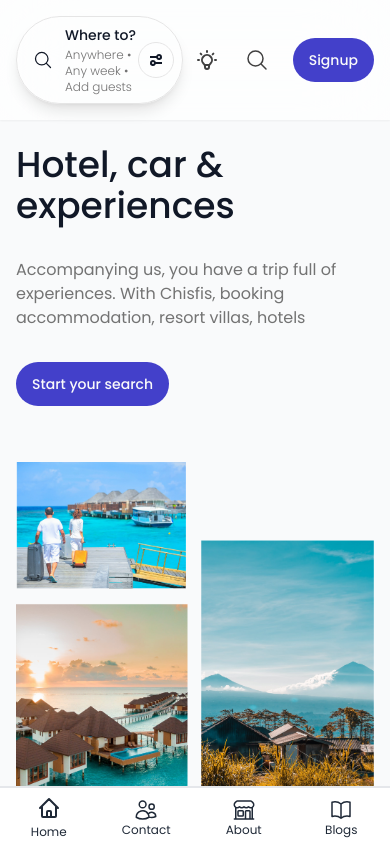
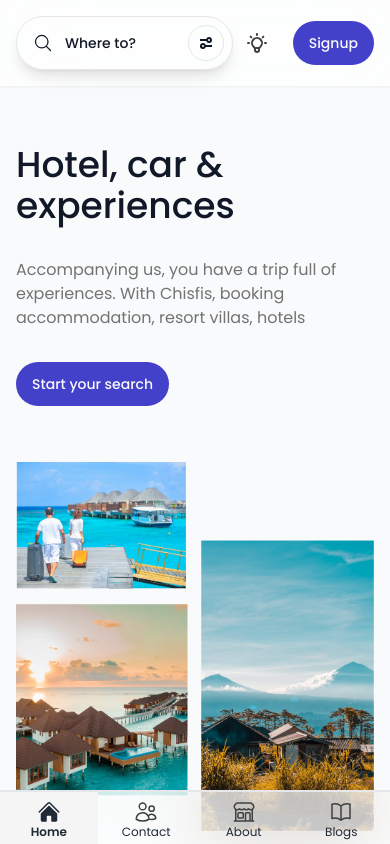
Before and after one commit to admondtamang/hostel-web, a Next.js app: page / in a window 390 px wide. Shown: the top 844 px of the page. Built offline with nearby package versions, Linux system fonts and the light colour scheme.

Commit message:
chore: bottom navigation fix

```diff
--- a/src/components/Footer.js
+++ b/src/components/Footer.js
@@ -16,52 +16,7 @@ const Footer = () => {
               className="ttnc-logo inline-block text-primary-6000 focus:outline-none focus:ring-0 w-24"
               href="/chisfis/"
             >
-              <svg
-                className="w-full hidden dark:block"
-                viewBox="0 0 65 32"
-                fill="none"
-                xmlns="http://www.w3.org/2000/svg"
-              >
-                <path
-                  d="M24.4444 14.0325C24.4444 21.4807 12.9444 29.3945 12.9444 29.3945C12.9444 29.3945 1.44444 21.4807 1.44444 14.0325C1.44444 7.51522 6.84722 2.39453 12.9444 2.39453C19.0417 2.39453 24.4444 7.51522 24.4444 14.0325Z"
-                  fill="currentColor"
-                ></path>
-                <path
-                  d="M12.9444 29.3945C12.9444 29.3945 24.4444 21.4807 24.4444 14.0325C24.4444 7.51522 19.0417 2.39453 12.9444 2.39453C6.84722 2.39453 1.44444 7.51522 1.44444 14.0325C1.44444 21.4807 12.9444 29.3945 12.9444 29.3945ZM12.9444 29.3945V2.6807"
-                  stroke="white"
-                  stroke-width="2"
-                  stroke-linecap="round"
-                  stroke-linejoin="round"
-                ></path>
-                <circle cx="13" cy="15" r="4" fill="white"></circle>
-                <path
-                  d="M31.8601 25.2216C32.951 25.2216 33.897 24.3097 33.9055 23.1761C33.897 22.0597 32.951 21.1477 31.8601 21.1477C30.7351 21.1477 29.8061 22.0597 29.8146 23.1761C29.8061 24.3097 30.7351 25.2216 31.8601 25.2216ZM43.9261 11.9091H41.3267V11.0312C41.3267 10.1449 41.6847 9.625 42.75 9.625C43.1847 9.625 43.6278 9.71875 43.9176 9.8125L44.5568 7.08523C44.1051 6.94886 43.108 6.72727 41.9915 6.72727C39.5284 6.72727 37.696 8.11648 37.696 10.9631V11.9091H35.8466V14.6364H37.696V25H41.3267V14.6364H43.9261V11.9091ZM46.1442 25H49.7749V11.9091H46.1442V25ZM47.968 10.2216C49.0504 10.2216 49.9368 9.39489 49.9368 8.38068C49.9368 7.375 49.0504 6.54829 47.968 6.54829C46.8942 6.54829 46.0078 7.375 46.0078 8.38068C46.0078 9.39489 46.8942 10.2216 47.968 10.2216ZM63.5753 15.642C63.2514 13.2301 61.3082 11.7386 58.0014 11.7386C54.652 11.7386 52.4446 13.2898 52.4531 15.8125C52.4446 17.7727 53.6804 19.0426 56.2372 19.554L58.5043 20.0057C59.6463 20.2358 60.1662 20.6534 60.1832 21.3097C60.1662 22.0852 59.3224 22.6392 58.0526 22.6392C56.7571 22.6392 55.8963 22.0852 55.6747 21.0199L52.1037 21.2074C52.4446 23.7131 54.5753 25.2557 58.044 25.2557C61.4361 25.2557 63.8651 23.5256 63.8736 20.9432C63.8651 19.0511 62.6293 17.9176 60.0895 17.3977L57.7202 16.9205C56.5014 16.6562 56.0497 16.2386 56.0582 15.608C56.0497 14.8239 56.9361 14.3125 58.0611 14.3125C59.3224 14.3125 60.0724 15.0028 60.2514 15.8466L63.5753 15.642Z"
-                  fill="white"
-                ></path>
-              </svg>
-              <svg
-                className="w-full block dark:hidden"
-                viewBox="0 0 65 32"
-                fill="none"
-                xmlns="http://www.w3.org/2000/svg"
-              >
-                <path
-                  d="M24.4444 14.0325C24.4444 21.4807 12.9444 29.3945 12.9444 29.3945C12.9444 29.3945 1.44444 21.4807 1.44444 14.0325C1.44444 7.51522 6.84722 2.39453 12.9444 2.39453C19.0417 2.39453 24.4444 7.51522 24.4444 14.0325Z"
-                  fill="currentColor"
-                ></path>
-                <path
-                  d="M12.9444 29.3945C12.9444 29.3945 24.4444 21.4807 24.4444 14.0325C24.4444 7.51522 19.0417 2.39453 12.9444 2.39453C6.84722 2.39453 1.44444 7.51522 1.44444 14.0325C1.44444 21.4807 12.9444 29.3945 12.9444 29.3945ZM12.9444 29.3945V2.6807"
-                  stroke="white"
-                  stroke-width="2"
-                  stroke-linecap="round"
-                  stroke-linejoin="round"
-                ></path>
-                <circle cx="13" cy="15" r="4" fill="white"></circle>
-                <path
-                  d="M31.8601 25.2216C32.951 25.2216 33.897 24.3097 33.9055 23.1761C33.897 22.0597 32.951 21.1477 31.8601 21.1477C30.7351 21.1477 29.8061 22.0597 29.8146 23.1761C29.8061 24.3097 30.7351 25.2216 31.8601 25.2216ZM43.9261 11.9091H41.3267V11.0312C41.3267 10.1449 41.6847 9.625 42.75 9.625C43.1847 9.625 43.6278 9.71875 43.9176 9.8125L44.5568 7.08523C44.1051 6.94886 43.108 6.72727 41.9915 6.72727C39.5284 6.72727 37.696 8.11648 37.696 10.9631V11.9091H35.8466V14.6364H37.696V25H41.3267V14.6364H43.9261V11.9091ZM46.1442 25H49.7749V11.9091H46.1442V25ZM47.968 10.2216C49.0504 10.2216 49.9368 9.39489 49.9368 8.38068C49.9368 7.375 49.0504 6.54829 47.968 6.54829C46.8942 6.54829 46.0078 7.375 46.0078 8.38068C46.0078 9.39489 46.8942 10.2216 47.968 10.2216ZM63.5753 15.642C63.2514 13.2301 61.3082 11.7386 58.0014 11.7386C54.652 11.7386 52.4446 13.2898 52.4531 15.8125C52.4446 17.7727 53.6804 19.0426 56.2372 19.554L58.5043 20.0057C59.6463 20.2358 60.1662 20.6534 60.1832 21.3097C60.1662 22.0852 59.3224 22.6392 58.0526 22.6392C56.7571 22.6392 55.8963 22.0852 55.6747 21.0199L52.1037 21.2074C52.4446 23.7131 54.5753 25.2557 58.044 25.2557C61.4361 25.2557 63.8651 23.5256 63.8736 20.9432C63.8651 19.0511 62.6293 17.9176 60.0895 17.3977L57.7202 16.9205C56.5014 16.6562 56.0497 16.2386 56.0582 15.608C56.0497 14.8239 56.9361 14.3125 58.0611 14.3125C59.3224 14.3125 60.0724 15.0028 60.2514 15.8466L63.5753 15.642Z"
-                  fill="#1F2937"
-                ></path>
-              </svg>
+              Leetel
             </Link>
           </div>
           <div className="col-span-2 flex items-center md:col-span-3">
--- a/src/components/Header.js
+++ b/src/components/Header.js
@@ -16,7 +16,7 @@ const Header = () => {
     damping: 30,
     restDelta: 0.001,
   });
-  console.log(scaleX);
+
   return (
     <header>
       <motion.div className="progress-bar" style={{ scaleX }} />
@@ -110,10 +110,12 @@ const Header = () => {
                     ></path>
                   </svg>
                   <div className="ml-3 flex-1 text-left overflow-hidden">
-                    <span className="block font-medium text-sm">Where to?</span>
-                    <span className="block mt-0.5 text-xs font-light text-neutral-500 dark:text-neutral-400 line-clamp-1">
+                    <span className="block py-2 font-medium text-sm">
+                      Where to?
+                    </span>
+                    {/* <span className="block mt-0.5 text-xs font-light text-neutral-500 dark:text-neutral-400 line-clamp-1">
                       Anywhere • Any week • Add guests
-                    </span>
+                    </span> */}
                   </div>
                   <span className="absolute right-2 top-1/2 transform -translate-y-1/2 w-9 h-9 flex items-center justify-center rounded-full border border-neutral-200 dark:border-neutral-6000 dark:text-neutral-300">
                     <svg
@@ -135,7 +137,8 @@ const Header = () => {
             <div className=" flex flex-shrink-0 items-center justify-end flex-1 lg:flex-none text-neutral-700 dark:text-neutral-100">
               <div className=" flex items-center space-x-0.5">
                 <ToggleDarkMode />
-                <MaterialButton>
+
+                <MaterialButton className="hidden lg:block">
                   <Svg>
                     <motion.path
                       initial={false}
@@ -154,7 +157,7 @@ const Header = () => {
                 <Link
                   className="nc-Button relative bg-[#4340CA] h-auto inline-flex items-center justify-center rounded-full transition-colors text-sm sm:text-base font-medium px-4 py-3 sm:px-6  b disabled:bg-opacity-70 bg-primary-6000 hover:bg-primary-700 text-neutral-50  focus:outline-none focus:ring-2 focus:ring-offset-2 focus:ring-primary-6000 dark:focus:ring-offset-0 "
                   rel="noopener noreferrer"
-                  href="/"
+                  href="/contact"
                 >
                   Signup
                 </Link>
--- a/src/components/blog-details/index.js
+++ b/src/components/blog-details/index.js
@@ -30,8 +30,7 @@ const reviewData = [
 const BlogDetails = () => {
   return (
     <div>
-      <div className="pt-16">
-        <div className="SectionBlogDetails px-8 py-4 mx-4 my-20">
+      <div className="SectionBlogDetails px-8 py-4 mx-4 ">
         <div className="max-w-screen-lg mx-auto space-y-5">
           <Link
             className="transition-colors hover:text-white duration-300 Badge inline-flex px-2.5 py-1 rounded-full font-medium text-xs relative text-purple-800 bg-purple-100 hover:bg-purple-800"
@@ -51,9 +50,9 @@ const BlogDetails = () => {
             A hostel is a lower-priced inn of sorts that offers basic, shared
             accommodations. Typically, a hostel features a large room with
             separate beds, a shared bathroom, and a communal kitchen. Some
-              hostels have private rooms, but the lower-cost ones generally
-              offer bunk beds. Hostels originated in Europe, but they’ve grown
-              in popularity and you can find them all over the world.
+            hostels have private rooms, but the lower-cost ones generally offer
+            bunk beds. Hostels originated in Europe, but they’ve grown in
+            popularity and you can find them all over the world.
           </span>
 
           <div className="w-full border-b border-neutral-100 dark:border-neutral-800"></div>
@@ -93,24 +92,23 @@ const BlogDetails = () => {
               <p className="block text-base text-neutral-500 md:text-lg dark:text-neutral-400 pb-1">
                 Hostels work sort of like hotels, but with a few differences.
                 Just like with a hotel, it’s best to make a reservation
-                  beforehand, though many hostels keep a few beds open each
-                  night for drop-ins. Unlike hotels, many hostels have curfews;
-                  if you arrive after curfew, you will be locked out for the
-                  night. This is done as a common courtesy to other guests and
-                  to the staff. Hostels keep prices low by using a shared room
-                  instead of individual, private ones, and only providing the
-                  most basic amenities.
+                beforehand, though many hostels keep a few beds open each night
+                for drop-ins. Unlike hotels, many hostels have curfews; if you
+                arrive after curfew, you will be locked out for the night. This
+                is done as a common courtesy to other guests and to the staff.
+                Hostels keep prices low by using a shared room instead of
+                individual, private ones, and only providing the most basic
+                amenities.
               </p>
               <p className="block text-base text-neutral-500 md:text-lg dark:text-neutral-400 pb-1">
                 Hostel vs hotel: The biggest difference between a hostel and a
                 hotel is that in a hotel, you’re guaranteed a private room and
                 your own bathroom. As mentioned above, a hostel differs here
                 because spaces are shared. The communal bathroom has shower
-                  stalls, for example, and the kitchen is available for
-                  travelers to cook their own meals (rather than having the
-                  option of ordering meals like you’d find in a hotel). And
-                  hostels by nature are more social, while hotels offer more
-                  privacy.
+                stalls, for example, and the kitchen is available for travelers
+                to cook their own meals (rather than having the option of
+                ordering meals like you’d find in a hotel). And hostels by
+                nature are more social, while hotels offer more privacy.
               </p>
 
               <h2 className="mb-2 text-lg font-semibold text-gray-900 dark:text-white">
@@ -129,24 +127,23 @@ const BlogDetails = () => {
                 />
                 <div className="block text-base text-neutral-500 md:text-lg dark:text-neutral-400 pb-1 py-4">
                   Hostels are an excellent option for a number of reasons. Say
-                    you’re volunteering abroad with a large group and want to
-                    hang out together – you can opt for a large bunk room for an
+                  you’re volunteering abroad with a large group and want to hang
+                  out together – you can opt for a large bunk room for an
                   extremely affordable price. Or, if you want to meet loads of
-                    amazing new people, a hostel is a wonderful way to meet
-                    fellow travelers. Here are a few more reasons to stay in a
-                    hostel:
+                  amazing new people, a hostel is a wonderful way to meet fellow
+                  travelers. Here are a few more reasons to stay in a hostel:
                 </div>
               </figure>
               <p className="block text-base text-neutral-500 md:text-lg dark:text-neutral-400 pb-1 py-4">
-                  Depending on where you go and the room type you choose, you
-                  can book a hostel for as little as $10 per night. Whether
-                  you’re volunteering abroad or aiming for budget travel, a
-                  hostel will give you a place to sleep for a fraction of the
-                  price of a hotel. By the way, if you’re researching hostels
-                  because you’re looking for an affordable way to travel, check
-                  out our travel guide on cheap volunteer programs, where you
-                  can food and accommodations for as low as $8 per day by
-                  volunteering overseas.
+                Depending on where you go and the room type you choose, you can
+                book a hostel for as little as $10 per night. Whether you’re
+                volunteering abroad or aiming for budget travel, a hostel will
+                give you a place to sleep for a fraction of the price of a
+                hotel. By the way, if you’re researching hostels because you’re
+                looking for an affordable way to travel, check out our travel
+                guide on cheap volunteer programs, where you can food and
+                accommodations for as low as $8 per day by volunteering
+                overseas.
               </p>
               <h2 className="mb-2 text-lg font-semibold text-gray-900 dark:text-white">
                 Price:
@@ -157,12 +154,12 @@ const BlogDetails = () => {
                 <li>Inclusion of at least one special character</li>
               </ul>
               <p className="block text-base text-neutral-500 md:text-lg dark:text-neutral-400 pb-1 py-">
-                  If you love meeting new people, a hostel is right up your
-                  alley. Hostels are known for their social life, as the shared
-                  rooms naturally break down barriers. You can meet all kinds of
-                  interesting people, from backpackers to world travelers.
-                  People from all different countries stay in hostels – strike
-                  up a conversation and make new friends!
+                If you love meeting new people, a hostel is right up your alley.
+                Hostels are known for their social life, as the shared rooms
+                naturally break down barriers. You can meet all kinds of
+                interesting people, from backpackers to world travelers. People
+                from all different countries stay in hostels – strike up a
+                conversation and make new friends!
               </p>
             </div>
 
@@ -330,7 +327,6 @@ const BlogDetails = () => {
         </div>
       </div>
     </div>
-    </div>
   );
 };
 
--- a/src/components/common/SwiperCarousel/index.js
+++ b/src/components/common/SwiperCarousel/index.js
@@ -114,7 +114,7 @@ export default function SwiperCarousel({ swiperData, PlaceComponent }) {
                     delayChildren: 0.2,
                     staggerChildren: 0.1,
                   }}
-                  viewport={{ once: false, amount: 0.2 }}
+                  viewport={{ once: true, amount: 0.2 }}
                   variants={container_stagger}
                 >
                   <motion.div
--- a/src/components/common/button/material.js
+++ b/src/components/common/button/material.js
@@ -1,10 +1,19 @@
 import React from "react";
 import { motion } from "framer-motion";
 
-export default function MaterialButton({ children, ...rest }) {
+export default function MaterialButton({
+  className,
+  noWidth,
+  children,
+  ...rest
+}) {
   return (
     <motion.button
-      className="text-2xl transition delay-150 duration-300 ease-in-out md:text-3xl w-12 h-12 rounded-full text-neutral-700 dark:text-neutral-300 hover:bg-neutral-100 dark:hover:bg-neutral-800 focus:outline-none flex items-center justify-center "
+      className={`${
+        className || ""
+      } text-2xl transition delay-150 duration-300 ease-in-out md:text-3xl  rounded-full text-neutral-700 dark:text-neutral-300 hover:bg-neutral-100 dark:hover:bg-neutral-800 focus:outline-none flex items-center justify-center ${
+        noWidth ? "" : "w-12 h-12"
+      }`}
       whileHover={{ scale: 0.9 }}
       whileTap={{ scale: 1.1 }}
       {...rest}
--- a/src/components/hostel-details/HostelHero.js
+++ b/src/components/hostel-details/HostelHero.js
@@ -13,7 +13,6 @@ const HostelHero = () => {
 
   return (
     <div>
-      <div class="pt-32 lg:pt-36 lg:pb-16">
       <div class="px-4">
         <div className="Title-Head pb-4">
           <h1 className="text-[24px] font-semibold pb-4">
@@ -32,7 +31,6 @@ const HostelHero = () => {
         <Lightbox images={images} />
       </div>
     </div>
-    </div>
   );
 };
 
--- a/src/components/layouts/bottomNavigation.js
+++ b/src/components/layouts/bottomNavigation.js
@@ -1,19 +1,25 @@
 import Link from "next/link";
 import React from "react";
 import { navData } from "./data";
+import { useRouter } from "next/router";
 
 export default function BottomNavigation() {
+  const router = useRouter();
   return (
-    <section className="lg:hidden block fixed bottom-0 inset-x-0 z-50 shadow-lg text-gray-800 bg-gray-700 nc-header-bg shadow-sm dark:border-b dark:border-neutral-900 border-t-2 border-royal/20">
+    <section className="lg:hidden block fixed bottom-0 inset-x-0 z-50 text-gray-800  nc-header-bg shadow-sm dark:border-b dark:border-neutral-900 border-t-2 border-royal/20">
       <div id="tabs" className="flex justify-between">
         {navData.map((row, index) => (
           <Link
             key={index}
             href={row.route}
-            className="w-full focus:text-royal hover:text-royal flex flex-col justify-center items-center text-center pt-2 pb-1 bg-white"
+            className={`w-full focus:text-royal hover:text-royal flex flex-col justify-center items-center text-center pt-2 pb-1 dark:text-white ${
+              router.asPath == row.route
+                ? "!font-semibold  bg-neutral-100 dark:bg-neutral-800"
+                : ""
+            } `}
             activeClass="dark:text-gray-100 text-black dark:text-white"
           >
-            {row.icon}
+            {router.asPath == row.route ? row.activeIcon : row.icon}
             <span className="tab block text-xs">{row.name}</span>
           </Link>
         ))}
--- a/src/components/layouts/data.js
+++ b/src/components/layouts/data.js
@@ -1,21 +1,47 @@
+import MaterialButton from "../common/button/material";
+import Svg from "../common/svg";
+
+{
+  /* <MaterialButton noWidth>
+  <Svg>
+    <motion.path
+      initial={false}
+      whileHover="hover"
+      variants={{
+        hover: { scale: 1.2, strokeWidth: 2 },
+      }}
+      strokeLinecap="round"
+      strokeLinejoin="round"
+      d="M21 21l-5.197-5.197m0 0A7.5 7.5 0 105.196 5.196a7.5 7.5 0 0010.607 10.607z"
+    />
+  </Svg>
+</MaterialButton>; */
+}
+
 export const navData = [
   {
     name: "Home",
     route: "/",
     icon: (
-      <svg
-        xmlns="http://www.w3.org/2000/svg"
-        className="h-6 w-6 inline-block mb-1"
-        fill="none"
-        viewBox="0 0 24 24"
-        stroke="currentColor"
-      >
+      <MaterialButton noWidth>
+        <Svg>
           <path
             stroke-linecap="round"
             stroke-linejoin="round"
-          stroke-width="2"
-          d="M3 12l2-2m0 0l7-7 7 7M5 10v10a1 1 0 001 1h3m10-11l2 2m-2-2v10a1 1 0 01-1 1h-3m-6 0a1 1 0 001-1v-4a1 1 0 011-1h2a1 1 0 011 1v4a1 1 0 001 1m-6 0h6"
+            d="M2.25 12l8.954-8.955c.44-.439 1.152-.439 1.591 0L21.75 12M4.5 9.75v10.125c0 .621.504 1.125 1.125 1.125H9.75v-4.875c0-.621.504-1.125 1.125-1.125h2.25c.621 0 1.125.504 1.125 1.125V21h4.125c.621 0 1.125-.504 1.125-1.125V9.75M8.25 21h8.25"
           />
+        </Svg>
+      </MaterialButton>
+    ),
+    activeIcon: (
+      <svg
+        xmlns="http://www.w3.org/2000/svg"
+        viewBox="0 0 24 24"
+        fill="currentColor"
+        class="w-6 h-6"
+      >
+        <path d="M11.47 3.84a.75.75 0 011.06 0l8.69 8.69a.75.75 0 101.06-1.06l-8.689-8.69a2.25 2.25 0 00-3.182 0l-8.69 8.69a.75.75 0 001.061 1.06l8.69-8.69z" />
+        <path d="M12 5.432l8.159 8.159c.03.03.06.058.091.086v6.198c0 1.035-.84 1.875-1.875 1.875H15a.75.75 0 01-.75-.75v-4.5a.75.75 0 00-.75-.75h-3a.75.75 0 00-.75.75V21a.75.75 0 01-.75.75H5.625a1.875 1.875 0 01-1.875-1.875v-6.198a2.29 2.29 0 00.091-.086L12 5.43z" />
       </svg>
     ),
   },
@@ -23,19 +49,24 @@ export const navData = [
     name: "Contact",
     route: "/contact",
     icon: (
-      <svg
-        xmlns="http://www.w3.org/2000/svg"
-        fill="none"
-        viewBox="0 0 24 24"
-        stroke-width="1.5"
-        stroke="currentColor"
-        class="w-6 h-6"
-      >
+      <MaterialButton noWidth>
+        <Svg>
           <path
             stroke-linecap="round"
             stroke-linejoin="round"
             d="M15 19.128a9.38 9.38 0 002.625.372 9.337 9.337 0 004.121-.952 4.125 4.125 0 00-7.533-2.493M15 19.128v-.003c0-1.113-.285-2.16-.786-3.07M15 19.128v.106A12.318 12.318 0 018.624 21c-2.331 0-4.512-.645-6.374-1.766l-.001-.109a6.375 6.375 0 0111.964-3.07M12 6.375a3.375 3.375 0 11-6.75 0 3.375 3.375 0 016.75 0zm8.25 2.25a2.625 2.625 0 11-5.25 0 2.625 2.625 0 015.25 0z"
           />
+        </Svg>
+      </MaterialButton>
+    ),
+    activeIcon: (
+      <svg
+        xmlns="http://www.w3.org/2000/svg"
+        viewBox="0 0 20 20"
+        fill="currentColor"
+        class="w-5 h-5"
+      >
+        <path d="M7 8a3 3 0 100-6 3 3 0 000 6zM14.5 9a2.5 2.5 0 100-5 2.5 2.5 0 000 5zM1.615 16.428a1.224 1.224 0 01-.569-1.175 6.002 6.002 0 0111.908 0c.058.467-.172.92-.57 1.174A9.953 9.953 0 017 18a9.953 9.953 0 01-5.385-1.572zM14.5 16h-.106c.07-.297.088-.611.048-.933a7.47 7.47 0 00-1.588-3.755 4.502 4.502 0 015.874 2.636.818.818 0 01-.36.98A7.465 7.465 0 0114.5 16z" />
       </svg>
     ),
   },
@@ -43,19 +74,24 @@ export const navData = [
     name: "About",
     route: "/about",
     icon: (
-      <svg
-        xmlns="http://www.w3.org/2000/svg"
-        fill="none"
-        viewBox="0 0 24 24"
-        stroke-width="1.5"
-        stroke="currentColor"
-        class="w-6 h-6"
-      >
+      <MaterialButton noWidth>
+        <Svg>
           <path
             stroke-linecap="round"
             stroke-linejoin="round"
             d="M13.5 21v-7.5a.75.75 0 01.75-.75h3a.75.75 0 01.75.75V21m-4.5 0H2.36m11.14 0H18m0 0h3.64m-1.39 0V9.349m-16.5 11.65V9.35m0 0a3.001 3.001 0 003.75-.615A2.993 2.993 0 009.75 9.75c.896 0 1.7-.393 2.25-1.016a2.993 2.993 0 002.25 1.016c.896 0 1.7-.393 2.25-1.016a3.001 3.001 0 003.75.614m-16.5 0a3.004 3.004 0 01-.621-4.72L4.318 3.44A1.5 1.5 0 015.378 3h13.243a1.5 1.5 0 011.06.44l1.19 1.189a3 3 0 01-.621 4.72m-13.5 8.65h3.75a.75.75 0 00.75-.75V13.5a.75.75 0 00-.75-.75H6.75a.75.75 0 00-.75.75v3.75c0 .415.336.75.75.75z"
           />
+        </Svg>
+      </MaterialButton>
+    ),
+    activeIcon: (
+      <svg
+        xmlns="http://www.w3.org/2000/svg"
+        viewBox="0 0 20 20"
+        fill="currentColor"
+        class="w-5 h-5"
+      >
+        <path d="M2.879 7.121A3 3 0 007.5 6.66a2.997 2.997 0 002.5 1.34 2.997 2.997 0 002.5-1.34 3 3 0 104.622-3.78l-.293-.293A2 2 0 0015.415 2H4.585a2 2 0 00-1.414.586l-.292.292a3 3 0 000 4.243zM3 9.032a4.507 4.507 0 004.5-.29A4.48 4.48 0 0010 9.5a4.48 4.48 0 002.5-.758 4.507 4.507 0 004.5.29V16.5h.25a.75.75 0 010 1.5h-4.5a.75.75 0 01-.75-.75v-3.5a.75.75 0 00-.75-.75h-2.5a.75.75 0 00-.75.75v3.5a.75.75 0 01-.75.75h-4.5a.75.75 0 010-1.5H3V9.032z" />
       </svg>
     ),
   },
@@ -73,19 +109,24 @@ export const navData = [
       },
     ],
     icon: (
-      <svg
-        xmlns="http://www.w3.org/2000/svg"
-        fill="none"
-        viewBox="0 0 24 24"
-        stroke-width="1.5"
-        stroke="currentColor"
-        class="w-6 h-6"
-      >
+      <MaterialButton noWidth>
+        <Svg>
           <path
             stroke-linecap="round"
             stroke-linejoin="round"
             d="M12 6.042A8.967 8.967 0 006 3.75c-1.052 0-2.062.18-3 .512v14.25A8.987 8.987 0 016 18c2.305 0 4.408.867 6 2.292m0-14.25a8.966 8.966 0 016-2.292c1.052 0 2.062.18 3 .512v14.25A8.987 8.987 0 0018 18a8.967 8.967 0 00-6 2.292m0-14.25v14.25"
           />
+        </Svg>
+      </MaterialButton>
+    ),
+    activeIcon: (
+      <svg
+        xmlns="http://www.w3.org/2000/svg"
+        viewBox="0 0 20 20"
+        fill="currentColor"
+        class="w-5 h-5"
+      >
+        <path d="M10.75 16.82A7.462 7.462 0 0115 15.5c.71 0 1.396.098 2.046.282A.75.75 0 0018 15.06v-11a.75.75 0 00-.546-.721A9.006 9.006 0 0015 3a8.963 8.963 0 00-4.25 1.065V16.82zM9.25 4.065A8.963 8.963 0 005 3c-.85 0-1.673.118-2.454.339A.75.75 0 002 4.06v11a.75.75 0 00.954.721A7.506 7.506 0 015 15.5c1.579 0 3.042.487 4.25 1.32V4.065z" />
       </svg>
     ),
   },
--- a/src/pages/blog/blog-details/index.js
+++ b/src/pages/blog/blog-details/index.js
@@ -2,14 +2,13 @@ import React from "react";
 import Header from "../../../components/Header";
 import Footer from "../../../components/Footer";
 import BlogDetails from "../../../components/blog-details";
+import Layouts from "../../../layout/Layouts";
 
 const index = () => {
   return (
-    <div>
-      <Header />
+    <Layouts>
       <BlogDetails />
-      <Footer />
-    </div>
+    </Layouts>
   );
 };
 
```
Lines whose indentation alone changed are shown as unchanged.
